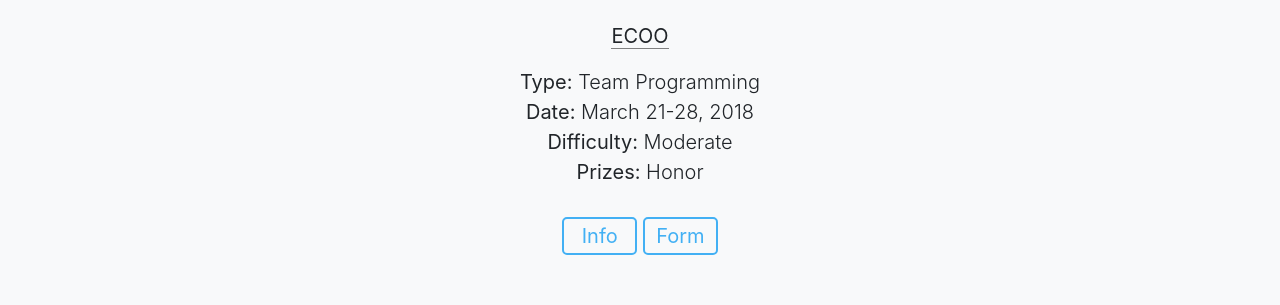
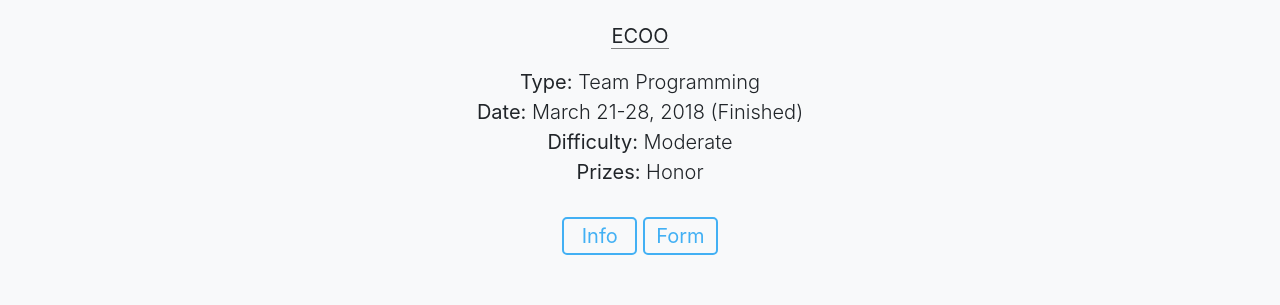
Before and after one commit to redside100/eomcs.club, a website with bundled scripts: page index.html in a window 1280 px wide. Shown: the part 2190-2495 px from the top of the page. Built offline with nearby package versions, Linux system fonts and the light colour scheme.

Commit message:
Edit ecoo

```diff
--- a/index.html
+++ b/index.html
@@ -58,8 +58,8 @@
 		<img src="img/dot.png" class="shape bg-dot-0-1 floating-inverse"></img>
 		<img src="img/square.png" class="shape bg-square-0-0 floating-inverse"></img>
 		<img src="img/square.png" class="shape bg-square-0-1 floating"></img>
+		<img src="img/cross.png" class="shape bg-cross-0-0 floating-inverse"></img>
 		<img src="img/triangle.png" class="shape bg-triangle-0-0 floating-inverse"></img>
-		<img src="img/cross.png" class="shape bg-cross-0-0 floating-inverse"></img>
 
     </header>
 
@@ -156,7 +156,7 @@
 		 </p>
 		  <p class="lead">
 			<b>Type:</b> Team Programming<br>
-			<b>Date:</b> March 21-28, 2018<br>
+			<b>Date:</b> March 21-28, 2018 (Finished)<br>
 			<b>Difficulty:</b> Moderate<br>
 			<b>Prizes:</b> Honor<br><br>
 			<a href="http://ecoocs.org/"><button>Info</button></a>
```
